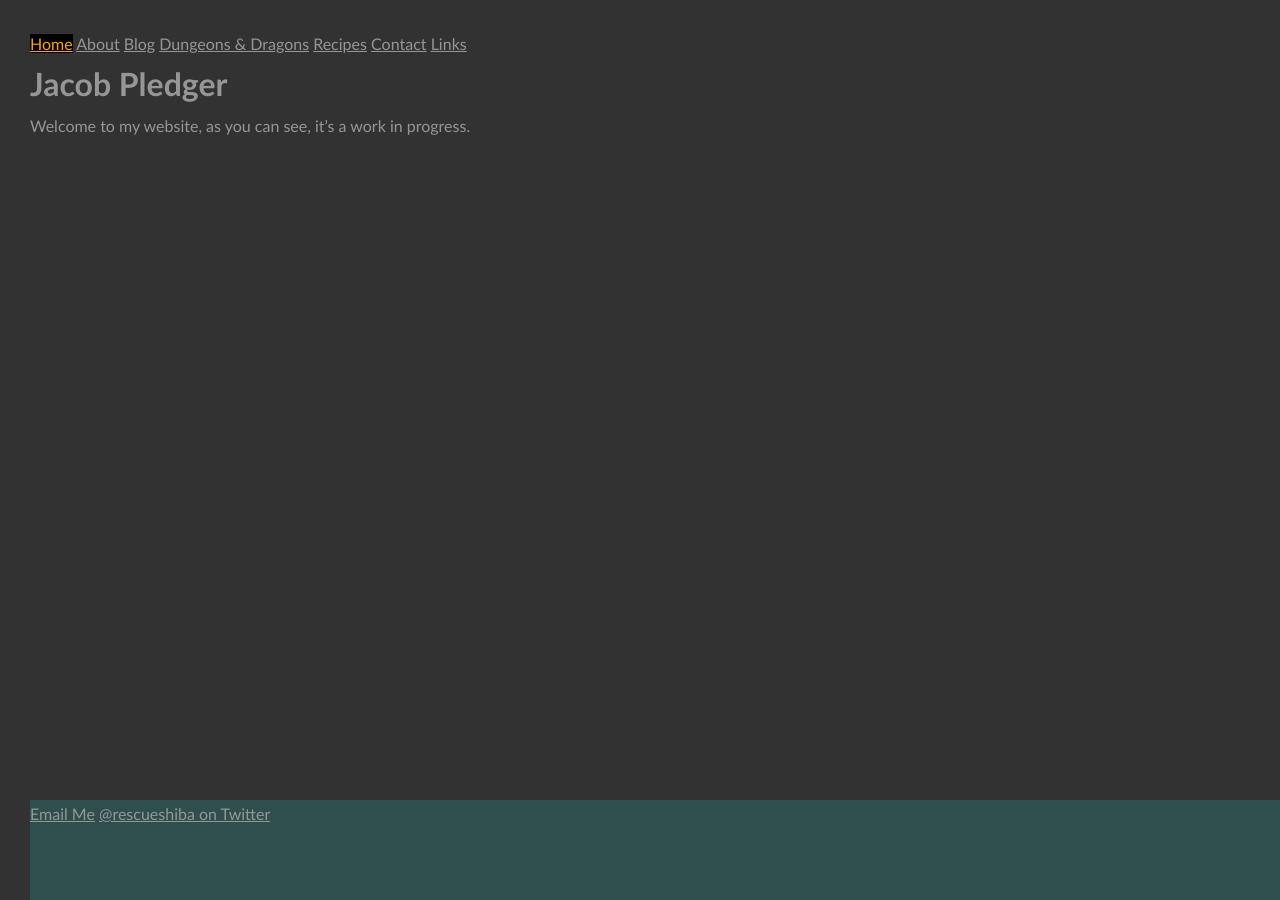
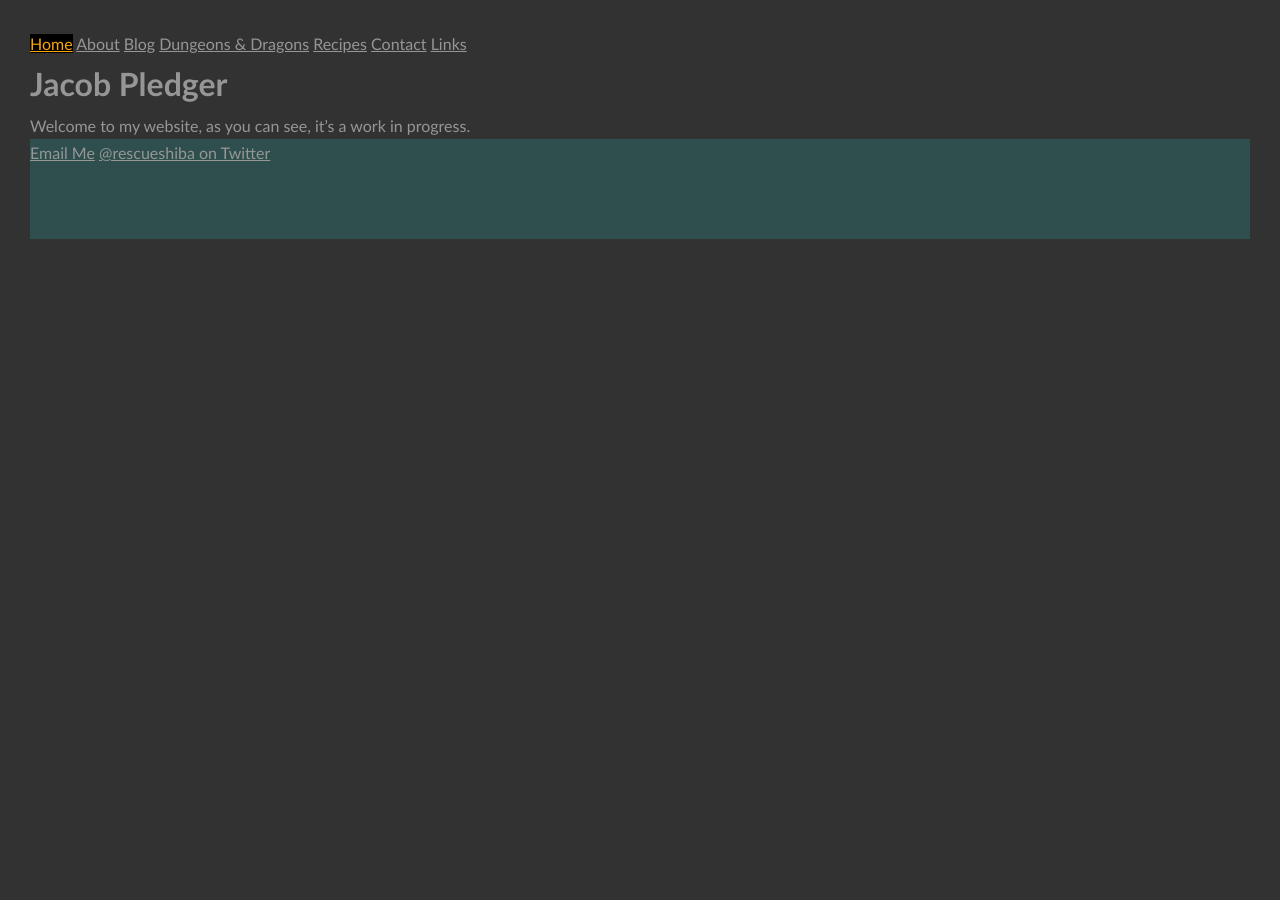
Before and after one commit to jacobpledger/website, a Jekyll site: the page built from index.md, in a window 1280 px wide. Built offline with Jekyll 4.4.1, drawn with Linux system fonts in a browser that asks for light colours.

Commit message:
remove anchoring

```diff
--- a/_sass/main.scss
+++ b/_sass/main.scss
@@ -15,11 +15,8 @@ html {
 
 footer {
   background-color: darkslategray;
-  position: fixed;
-  bottom: 0;
   height: 100px;
   width: 100%;
-  margin-top: 20px;
   li {
     display: inline-block;
   }
```
